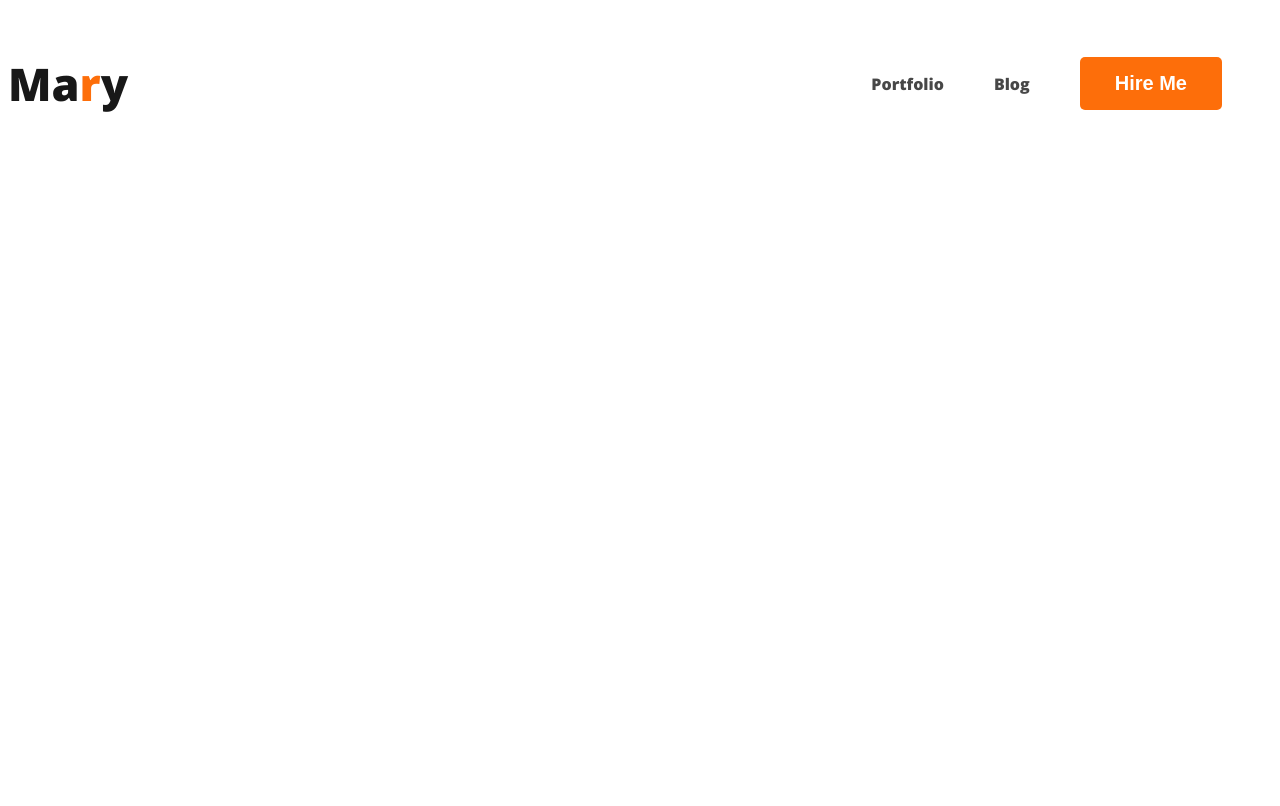
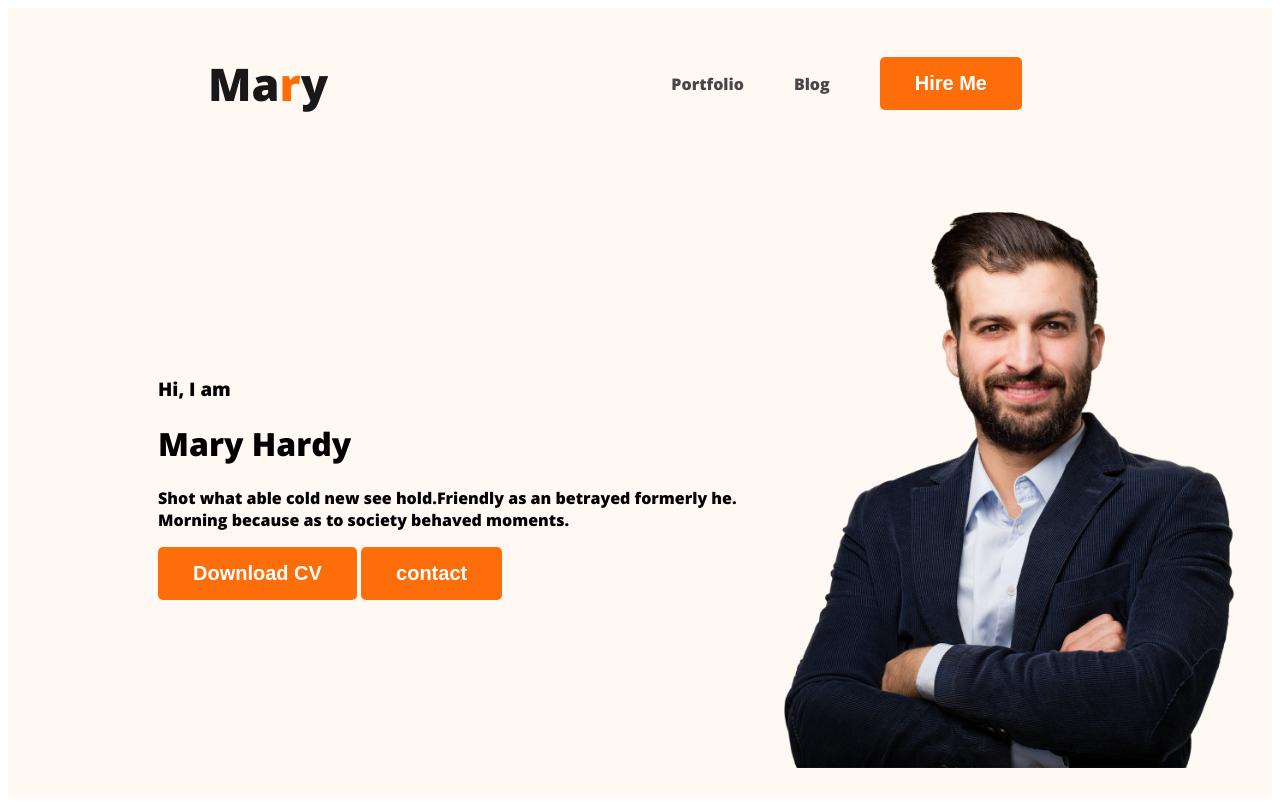
Before and after one commit to jubair-islam-rabbi/webdeveloper-portfoli, a plain HTML site: page index.html in a window 1280 px wide. Drawn offline with nearby package versions, Linux system fonts and the light colour scheme.

Commit message:
banner added

```diff
--- a/index.html
+++ b/index.html
@@ -10,7 +10,7 @@
     <link rel="stylesheet" href="styles/portfolio.css">
 </head>
 <body>
-    <header>
+    <header class="header">
         <nav>
             <h3 class="nav-title">Ma<span class="orange">r</span>y</h3>
             <ul>
@@ -19,6 +19,16 @@
             <li><button class="btn-primary">Hire Me</button></li>
             </ul>
         </nav>
+        <div class="banner">
+            <div class="banner-content">
+                <h3 class="banner-greeting">Hi, I  am</h3>
+                <h1 class="banner-title">Mary Hardy</h1>
+                <p>Shot what able cold new see hold.Friendly as an betrayed formerly he. Morning because as to society behaved moments.</p>
+                <button class="btn-primary">Download CV</button>
+                 <button class="btn-primary">contact</button>
+            </div>
+            <img class="profile-pic" src="images/hardy.png" alt="">
+        </div>
 
     </header>
     <main>
--- a/styles/portfolio.css
+++ b/styles/portfolio.css
@@ -6,6 +6,7 @@ nav {
     display: flex;
     justify-content: space-between;
     align-items: center;
+    margin: 0px 200px;
 }
 
 .orange {
@@ -31,6 +32,7 @@ nav {
 nav>ul {
     display: flex;
     align-items: center;
+
 }
 
 nav li {
@@ -42,3 +44,14 @@ nav a {
     text-decoration: none;
     color: #474747;
 }
+.header{
+    background-color:#FFF8F3;;
+}
+.banner{
+    padding: 30px 30px 30px 150px;
+    display: flex;
+    align-items: center;
+}
+.banner .profile-pic{
+    width: 500px;
+}
```
